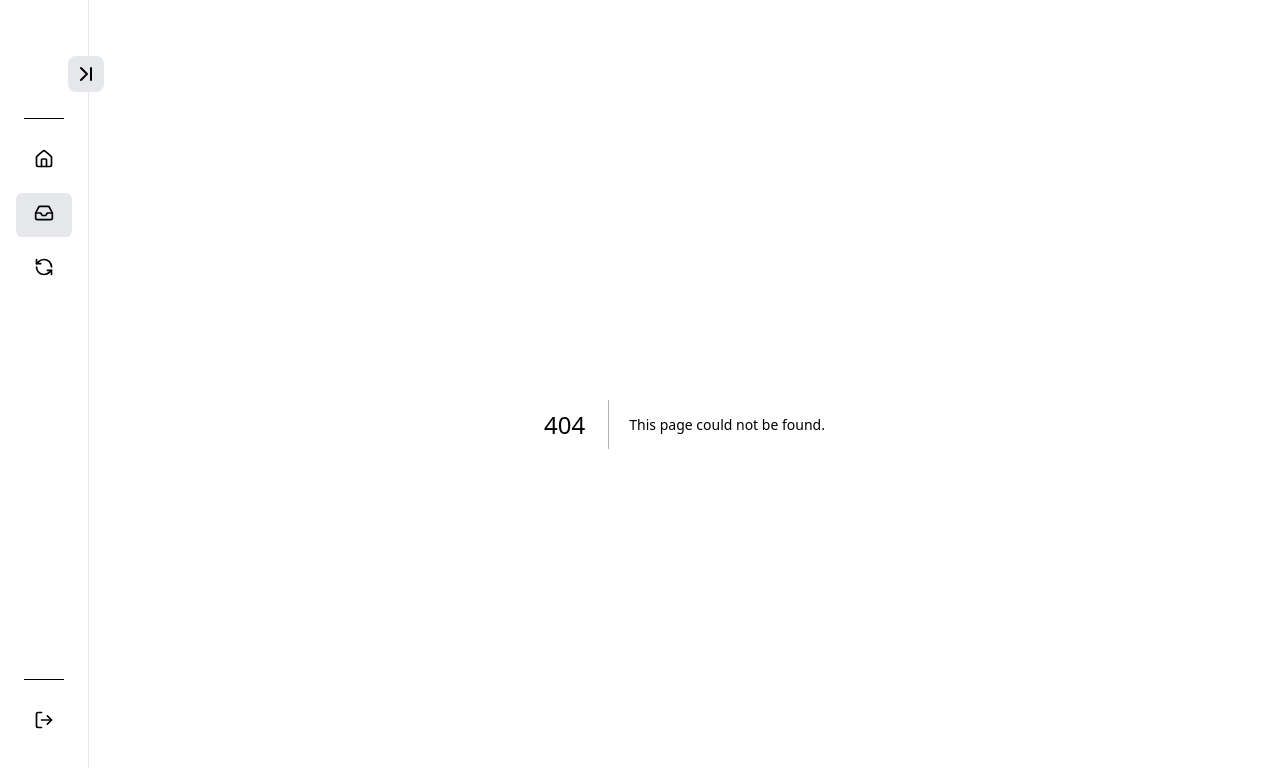
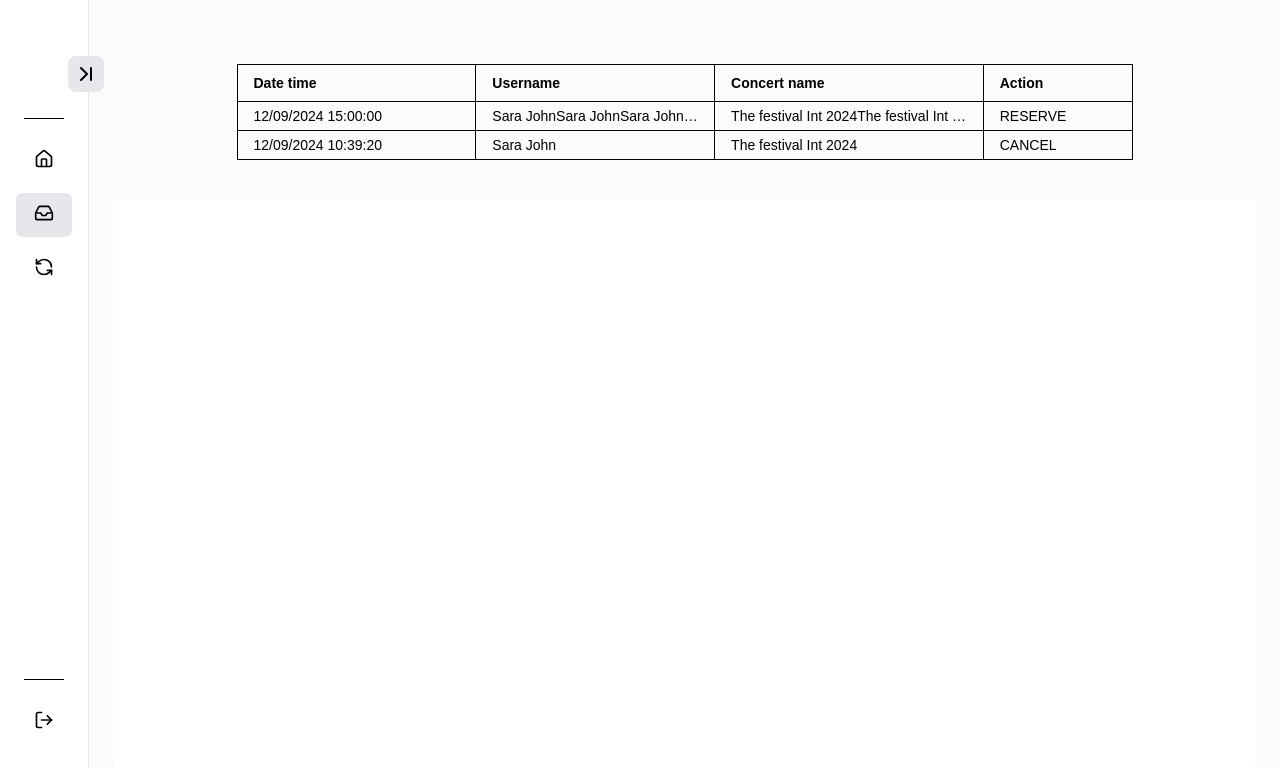
Before and after one commit to chickzilla/free-concert-ticket, a Next.js app in the folder web/: page /history in a window 1280 px wide. Before the commit this address had no page. Shown: the top 768 px of the page. Built offline with nearby package versions, Linux system fonts and the light colour scheme.

Commit message:
web: create history page

```diff
--- /dev/null
+++ b/web/src/app/(admin)/history/page.tsx
@@ -0,0 +1,74 @@
+"use client";
+
+import { ReservationAction } from "@/const";
+import { Histories } from "@/interface/history";
+import { useEffect, useState } from "react";
+
+export default function History() {
+  const [history, setHistory] = useState<Histories[]>([]);
+
+  useEffect(() => {
+    // Using mock data
+    const mockData: Histories[] = [
+      {
+        id: "1",
+        date: "12/09/2024 15:00:00",
+        username: "Sara JohnSara JohnSara JohnSara JohnSara JohnSara John",
+        concert_name:
+          "The festival Int 2024The festival Int 2024The festival Int 2024The festival Int 2024",
+        action: ReservationAction.RESERVE,
+      },
+      {
+        id: "2",
+        date: "12/09/2024 10:39:20",
+        username: "Sara John",
+        concert_name: "The festival Int 2024",
+        action: ReservationAction.CANCEL,
+      },
+    ];
+
+    setHistory(mockData);
+  }, []);
+
+  return (
+    <div className="flex flex-col items-center justify-center w-full px-4 py-10 text-black bg-[#fbfbfb] overflow-x-hidden">
+      <div className="w-full max-w-4xl overflow-x-auto bg-[#fbfbfb]">
+        <table className="min-w-full table-auto border border-gray-300 text-xs sm:text-sm">
+          <thead>
+            <tr className="text-left bg-[#fbfbfb]">
+              <th className="border px-2 sm:px-4 py-2">Date time</th>
+              <th className="border px-2 sm:px-4 py-2">Username</th>
+              <th className="border px-2 sm:px-4 py-2">Concert name</th>
+              <th className="border px-2 sm:px-4 py-2">Action</th>
+            </tr>
+          </thead>
+          <tbody>
+            {history.map((item) => (
+              <tr key={item.id}>
+                <td
+                  className="border px-2 sm:px-4 py-1 max-w-[160px] truncate"
+                  title={item.date}
+                >
+                  {item.date}
+                </td>
+                <td
+                  className="border px-2 sm:px-4 py-1 max-w-[160px] truncate"
+                  title={item.username}
+                >
+                  {item.username}
+                </td>
+                <td
+                  className="border px-2 sm:px-4 py-1 max-w-[180px] truncate"
+                  title={item.concert_name}
+                >
+                  {item.concert_name}
+                </td>
+                <td className="border px-2 sm:px-4 py-1">{item.action}</td>
+              </tr>
+            ))}
+          </tbody>
+        </table>
+      </div>
+    </div>
+  );
+}
--- /dev/null
+++ b/web/src/const/enum.ts
@@ -0,0 +1,9 @@
+export enum UserRole {
+  USER = "USER",
+  ADMIN = "ADMIN",
+}
+
+export enum ReservationAction {
+  RESERVE = "RESERVE",
+  CANCEL = "CANCEL",
+}
--- /dev/null
+++ b/web/src/const/index.ts
@@ -0,0 +1 @@
+export * from './enum';
--- /dev/null
+++ b/web/src/interface/history.ts
@@ -0,0 +1,9 @@
+import { ReservationAction } from "@/const";
+
+export interface Histories {
+  id: string;
+  date: string;
+  username: string;
+  concert_name: string;
+  action: ReservationAction;
+}
```
